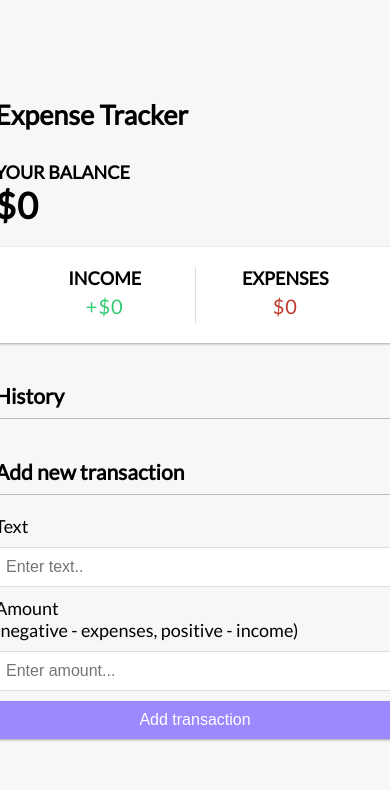
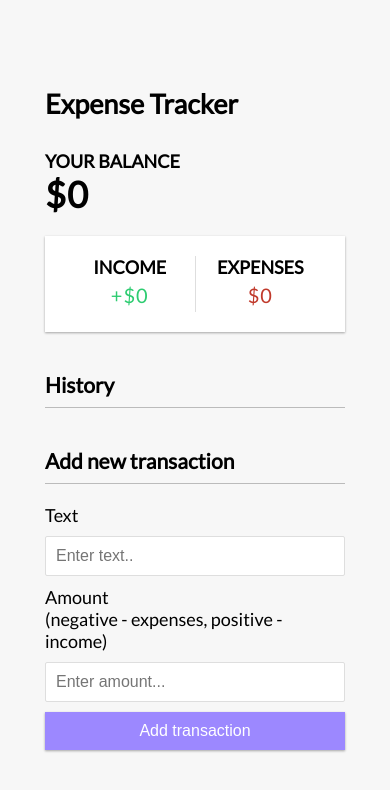
Before and after one commit to Jerryemmanuel01/Expense-tracker-Vue, a Vue app: page / in a window 390 px wide. Shown: the top 790 px of the page. Built offline with nearby package versions, Linux system fonts and the light colour scheme.

Commit message:
media query added

```diff
--- a/src/assets/styles.css
+++ b/src/assets/styles.css
@@ -1,4 +1,4 @@
-@import url('https://fonts.googleapis.com/css?family=Lato&display=swap');
+@import url("https://fonts.googleapis.com/css?family=Lato&display=swap");
 
 :root {
   --box-shadow: 0 1px 3px rgba(0, 0, 0, 0.12), 0 1px 2px rgba(0, 0, 0, 0.24);
@@ -16,7 +16,7 @@ body {
   justify-content: center;
   min-height: 100vh;
   margin: 0;
-  font-family: 'Lato', sans-serif;
+  font-family: "Lato", sans-serif;
   font-size: 18px;
 }
 
@@ -78,8 +78,8 @@ label {
   margin: 10px 0;
 }
 
-input[type='text'],
-input[type='number'] {
+input[type="text"],
+input[type="number"] {
   border: 1px solid #dedede;
   border-radius: 2px;
   display: block;
@@ -150,3 +150,10 @@ input[type='number'] {
 .list li:hover .delete-btn {
   opacity: 1;
 }
+
+@media only screen and (max-width: 700px) {
+  .container {
+    margin: 30px auto;
+    width: 300px;
+  }
+}
```
